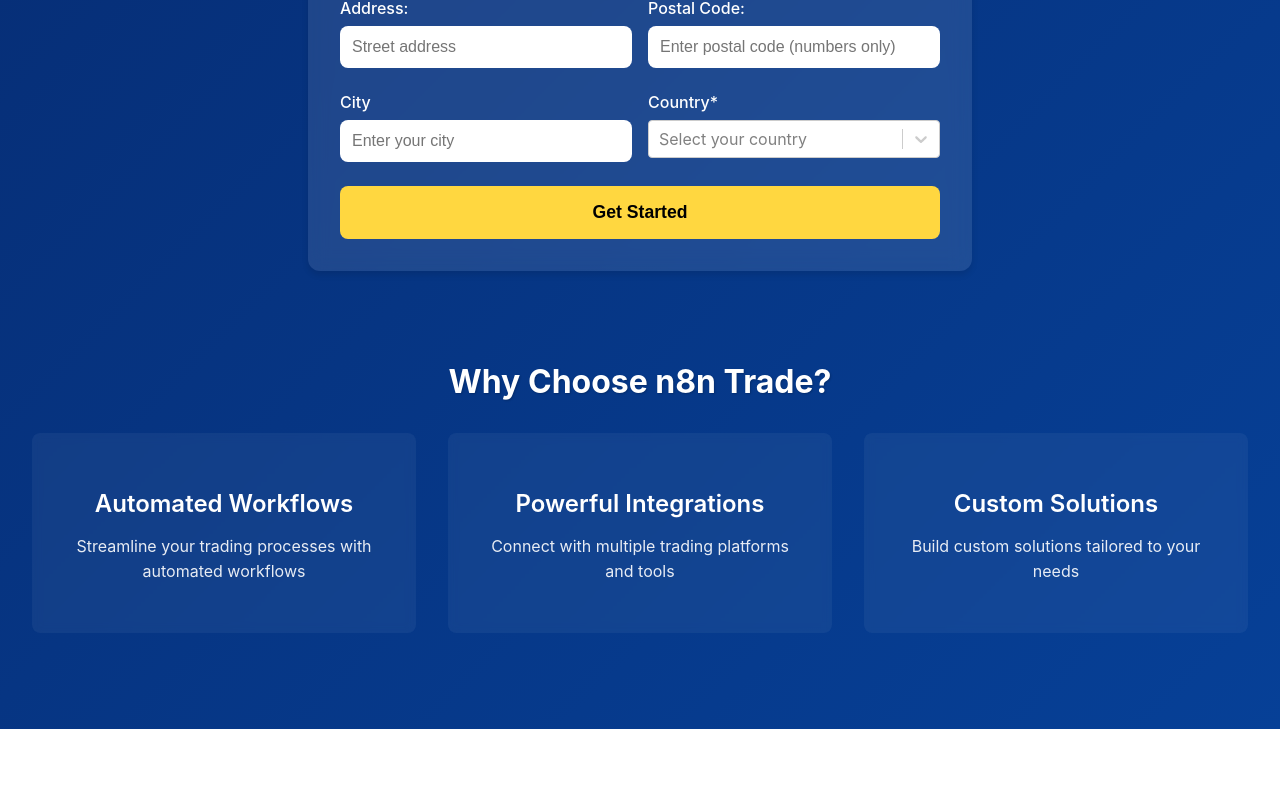
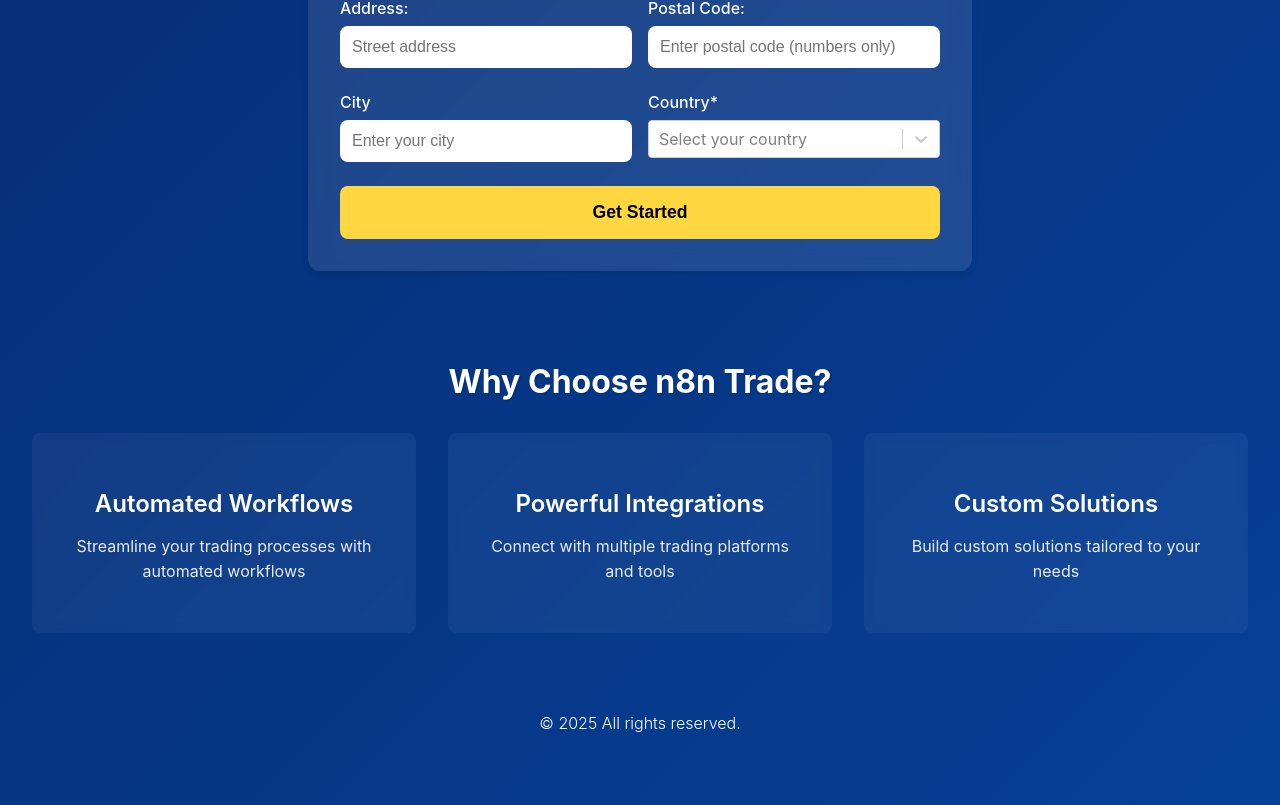
Before and after one commit to IrronRoman19/n8n-funnel, a React (Create React App) app: page / in a window 1280 px wide. Shown: the part 1320-2125 px from the top of the page. Before the commit the page ends 2049 px from the top, so only its background shows below. Built offline with nearby package versions, Linux system fonts and the light colour scheme.

Commit message:
added copyright is reserved

```diff
--- a/src/components/LandingPage.css
+++ b/src/components/LandingPage.css
@@ -317,3 +317,10 @@
 .feature-card p {
   color: rgba(255, 255, 255, 0.8);
 }
+
+.footer {
+  color: #ffffff;
+  font-weight: 300;
+  margin-bottom: 1.5rem;
+  text-align: center;
+}
--- a/src/components/LandingPage.tsx
+++ b/src/components/LandingPage.tsx
@@ -552,6 +552,9 @@ const LandingPage: React.FC = () => {
           </div>
         </div>
       </div>
+      <div className="footer">
+        <p>© {new Date().getFullYear()} All rights reserved.</p>
+      </div>
     </div>
   );
 };
```
